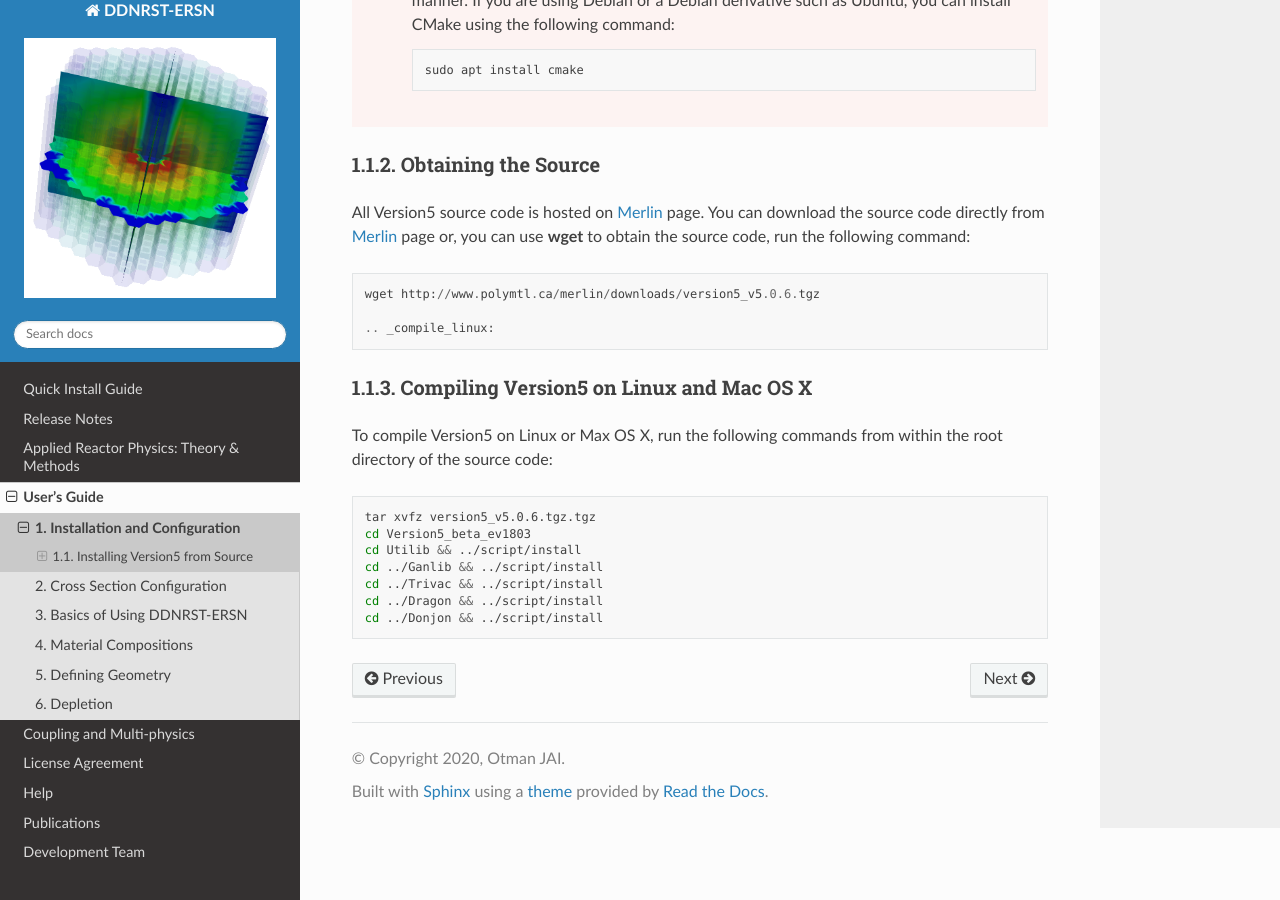
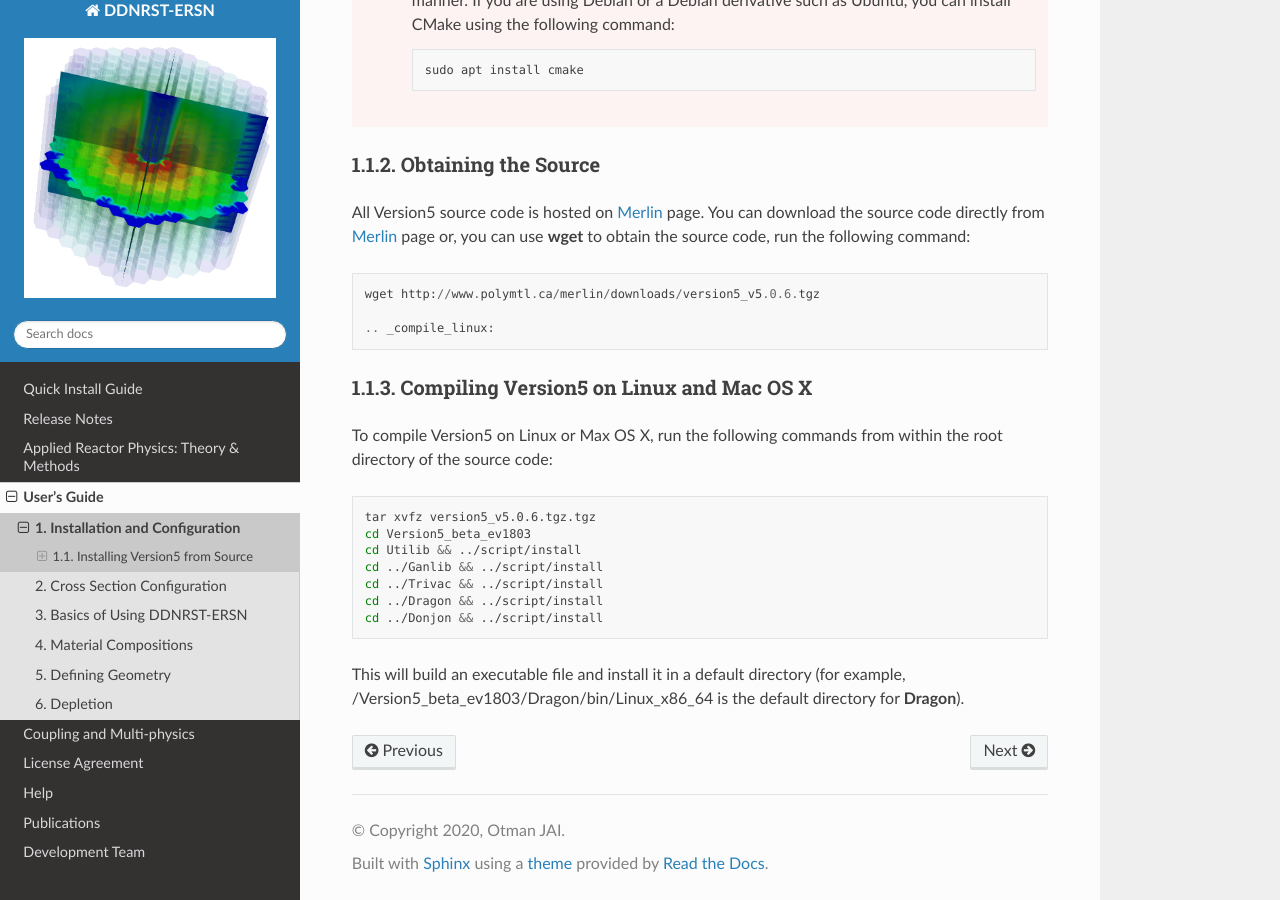
Before and after one commit to otmanjai/DDNRS-ERSN, a Sphinx documentation site: the page built from docs/source/usersguide/install.rst, in a window 1280 px wide and 900 px high, scrolled down 565 px. Built offline with Sphinx 7.4.7 and the Read the Docs theme 2.0.0, drawn with Linux system fonts in a browser that asks for light colours; pages that are not in the unit, such as notebooks, are missing from menus.

Commit message:
Update install.rst

```diff
--- a/docs/source/usersguide/install.rst
+++ b/docs/source/usersguide/install.rst
@@ -61,7 +61,7 @@ the root directory of the source code:
     cd ../Dragon && ../script/install
     cd ../Donjon && ../script/install
 
-
+This will build an executable file and install it in a default directory (for example, /Version5_beta_ev1803/Dragon/bin/Linux_x86_64 is the default directory for **Dragon**).
 
 
 .. _gcc: https://gcc.gnu.org/
```
